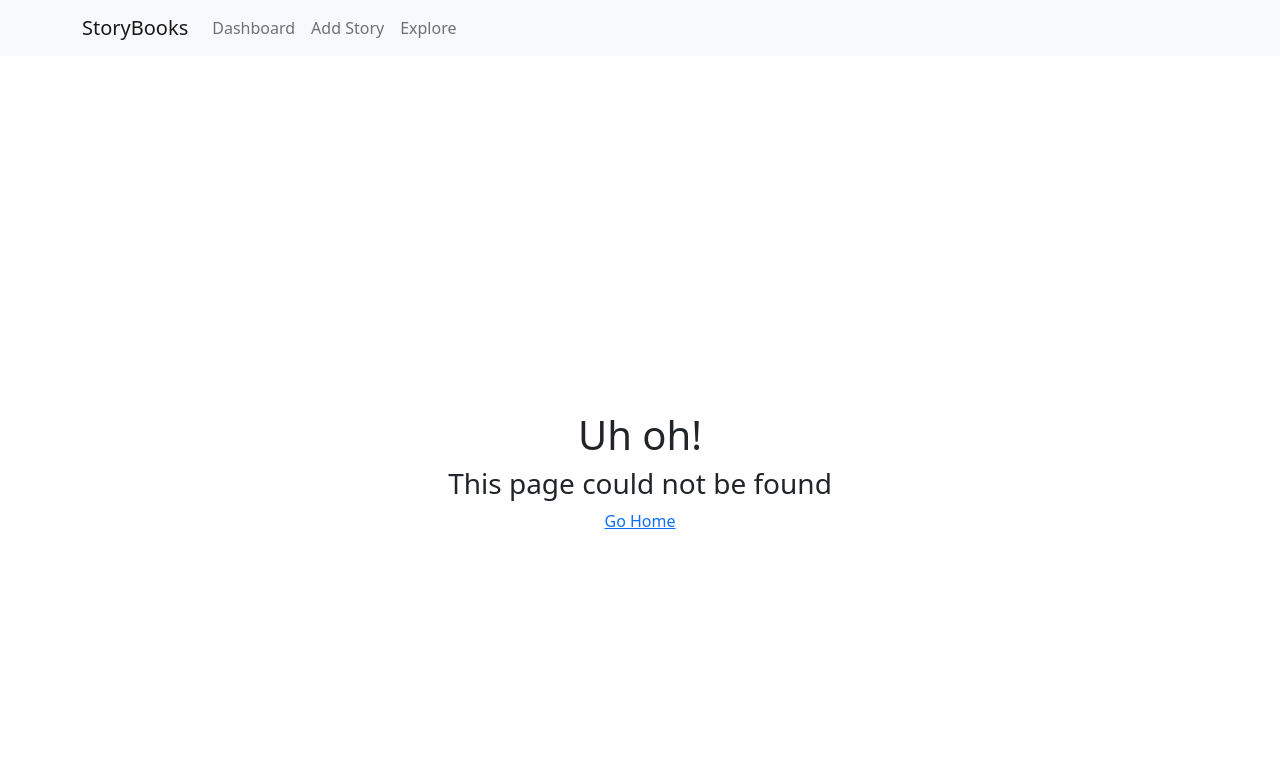
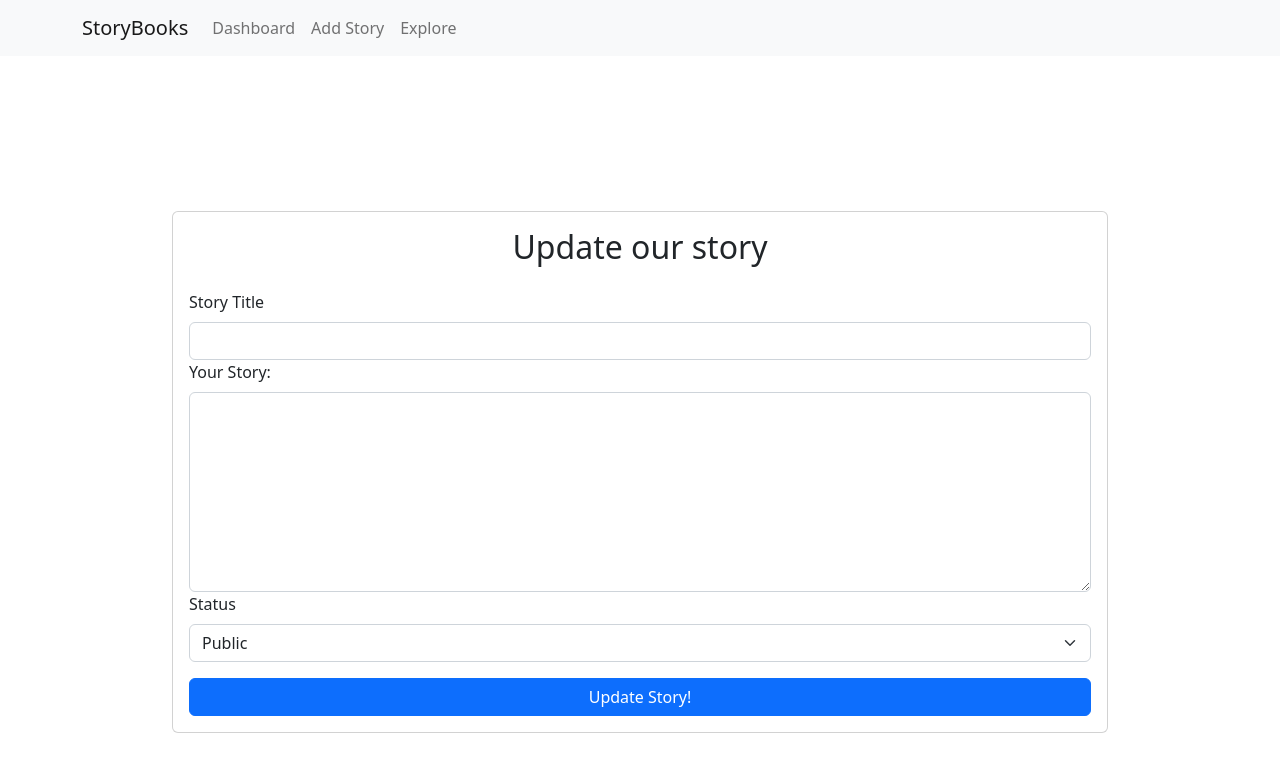
Before and after one commit to dalancox/firebase-react-auth, a React (Create React App) app: page /story/edit/1 in a window 1280 px wide. Shown: the top 772 px of the page. Built offline with nearby package versions, Linux system fonts and the light colour scheme; no server answers; the database is empty; sample sign-in values are in the browser's storage.

Commit message:
added update story functionality

```diff
--- a/src/components/App.js
+++ b/src/components/App.js
@@ -7,6 +7,7 @@ import Explore from './Explore';
 import AddStory from './AddStory';
 import UserStories from './UserStories';
 import SingleStory from './SingleStory';
+import UpdateStory from './UpdateStory';
 import PageNotFound from './PageNotFound';
 import { AuthProvider } from '../contexts/AuthContext';
 import { BrowserRouter as Router, Routes, Route } from 'react-router-dom';
@@ -54,6 +55,12 @@ function App() {
                   </PrivateRoute>
                 }
                 ></Route>
+                <Route path="/story/edit/:storyId" element={
+                  <PrivateRoute>
+                    <UpdateStory />
+                </PrivateRoute>
+                }
+                ></Route>
                 <Route path="/signup" element={<Signup />} />
                 <Route path="/login" element={<Login />} />
                 <Route path="/forgot-password" element={<ForgotPassword />} />
--- a/src/components/Dashboard.js
+++ b/src/components/Dashboard.js
@@ -1,5 +1,6 @@
 import React, { useState, useEffect, useCallback } from "react";
 import { useAuth } from "../contexts/AuthContext"
+import { Link } from 'react-router-dom'
 
 import Spinner from 'react-bootstrap/Spinner';
 import Modal from 'react-bootstrap/Modal';
@@ -63,6 +64,7 @@ function Dashboard() {
                             <div key={stories.id} style={{padding: '1rem', borderBottom: '1px solid #ddd'}}>
                                 <PrivateStories stories={stories} />
                                 <Button onClick={() => handleDelete(stories.id)}>Delete</Button>
+                                <Link to={`story/edit/${stories.id}`}>Update</Link>
                             </div>
                         )
                     })
--- /dev/null
+++ b/src/components/UpdateStory.js
@@ -0,0 +1,92 @@
+import React, { useState, useEffect, useRef } from "react";
+import { useNavigate } from 'react-router-dom'
+import { useParams } from "react-router-dom";
+
+import { database } from "../firebase";
+import { getDoc } from "firebase/firestore"
+
+import { Card, Button, Alert, Form } from 'react-bootstrap'
+
+import Layout from "./Layout";
+
+function UpdateStory() {
+    const [publicStories, setPublicStories] = useState([]);
+
+    let params = useParams()
+    let navigate = useNavigate()
+
+    const storyTitleRef = useRef()
+    const storyBodyRef = useRef()
+    const statusRef = useRef()
+
+    const [error, setError] = useState('')
+
+    async function handleSubmit(e) {
+        e.preventDefault()
+
+        try{
+            setError('')
+            const dataRef = database.stories.doc(`${params.storyId}`)
+            await dataRef.update({
+                storyTitle: storyTitleRef.current.value,
+                storyBody: storyBodyRef.current.value,
+                status: statusRef.current.value
+            })
+            navigate('/')
+        } catch {
+            setError('Failed to update story')
+        }
+
+    }
+
+    useEffect(() => {
+        const getPublicStories = async () => {
+            const dataRef = database.stories.doc(`${params.storyId}`)
+            const dataSnap = await getDoc(dataRef)
+
+            if(dataSnap.exists()) {
+                setPublicStories({ ...dataSnap.data(), id: dataSnap.id })
+            } else {
+                console.log('error')
+            }
+        }
+
+        getPublicStories()
+    }, [params])
+
+
+    return (
+        <>
+        <Layout>
+        <div style={{display: 'flex', justifyContent: 'center', height: '100vh', alignItems: 'center'}}>
+            <Card style={{width: '75%'}}>
+                <Card.Body>
+                    <h2 className='text-center mb-4'>Update our story</h2>
+                    {error && <Alert variant="danger">{error}</Alert>}
+                    <Form onSubmit={handleSubmit}>
+                    <Form.Group id="story-title">
+                        <Form.Label>Story Title</Form.Label>
+                        <Form.Control type="text" defaultValue={publicStories.storyTitle} ref={storyTitleRef} required />
+                    </Form.Group>
+                    <Form.Group id="story-body">
+                        <Form.Label>Your Story:</Form.Label>
+                        <Form.Control style={{height: '200px'}} as='textarea' type="text" defaultValue={publicStories.storyBody} ref={storyBodyRef} required />
+                    </Form.Group>
+                    <Form.Group>
+                    <Form.Label>Status</Form.Label>
+                        <Form.Select defaultValue={publicStories.status} ref={statusRef} required>
+                            <option>Public</option>
+                            <option>Private</option>
+                        </Form.Select>
+                    </Form.Group>
+                    <Button className="w-100 mt-3" type='submit'>Update Story!</Button>
+                    </Form>
+                </Card.Body>
+            </Card>
+        </div>
+        </Layout>
+        </>
+    )
+}
+
+export default UpdateStory
```
